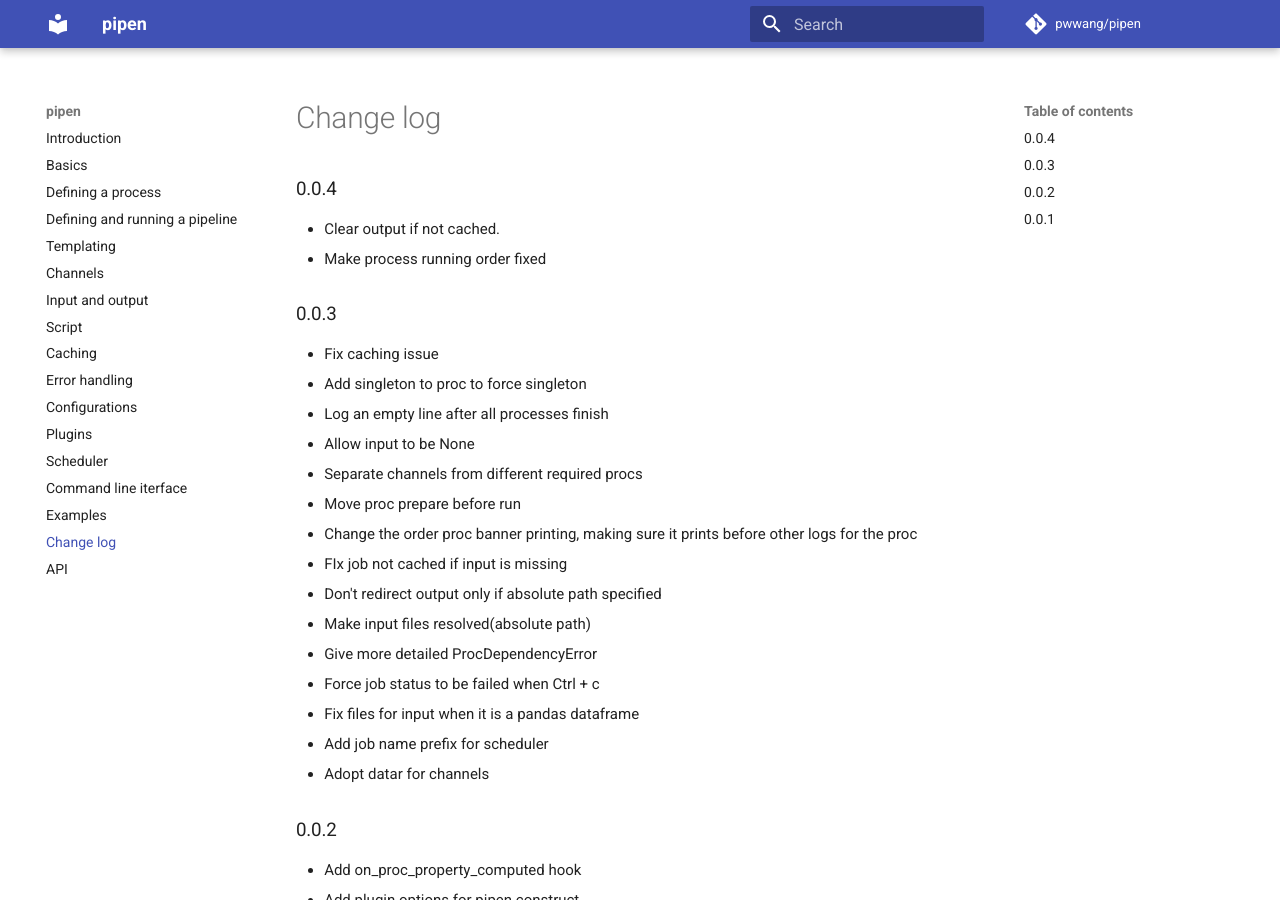
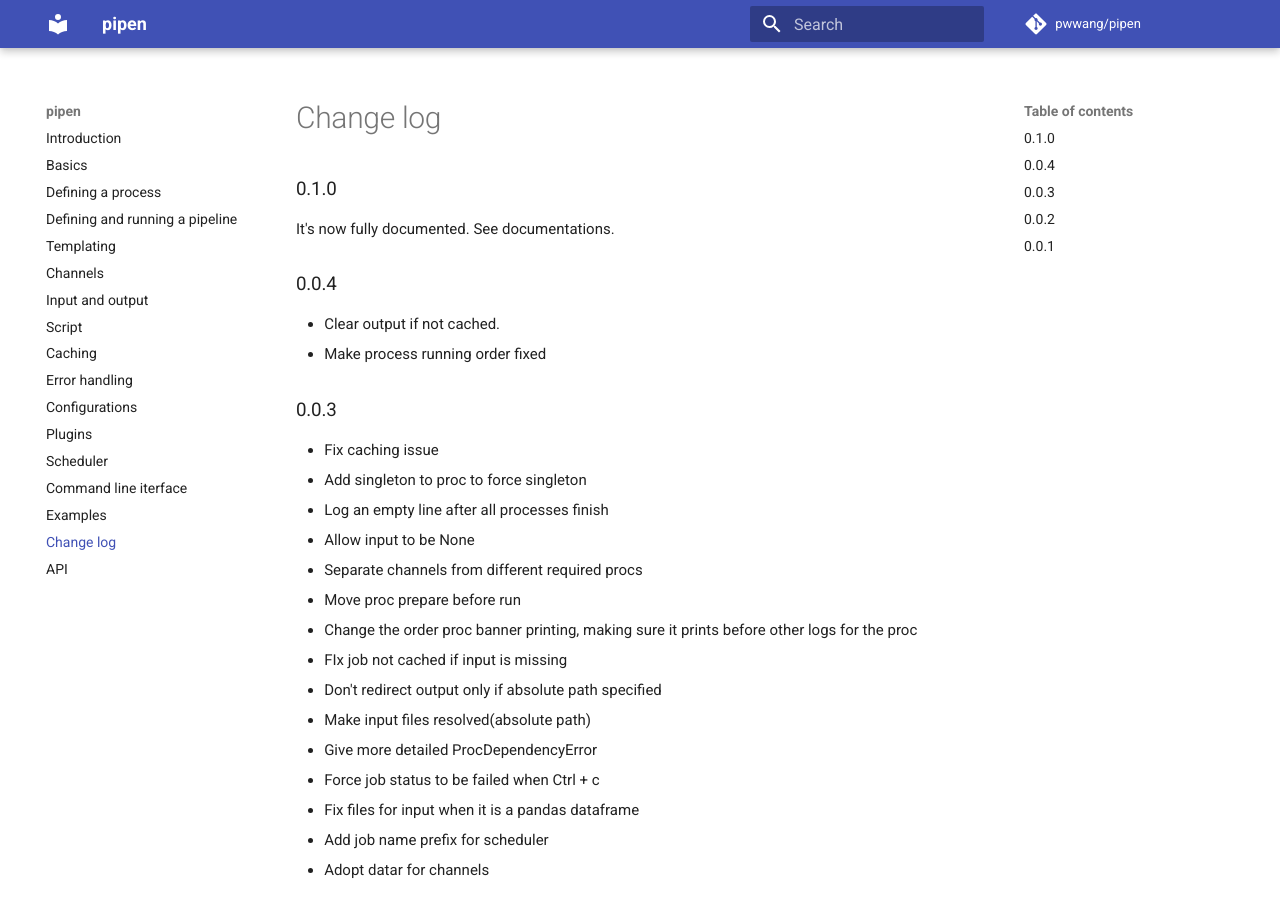
Before and after one commit to pwwang/pipen, an MkDocs documentation site: the page built from docs/CHANGELOG.md, in a window 1280 px wide and 900 px high. Built offline with MkDocs 1.6.1 and Material for MkDocs 9.7.7, drawn with Linux system fonts in a browser that asks for light colours; comment, search, counter and statistics services are not loaded.

Commit message:
Update CHANGELOG

```diff
--- a/docs/CHANGELOG.md
+++ b/docs/CHANGELOG.md
@@ -1,3 +1,7 @@
+## 0.1.0
+
+It's now fully documented. See documentations.
+
 ## 0.0.4
 - Clear output if not cached.
 - Make process running order fixed
```
